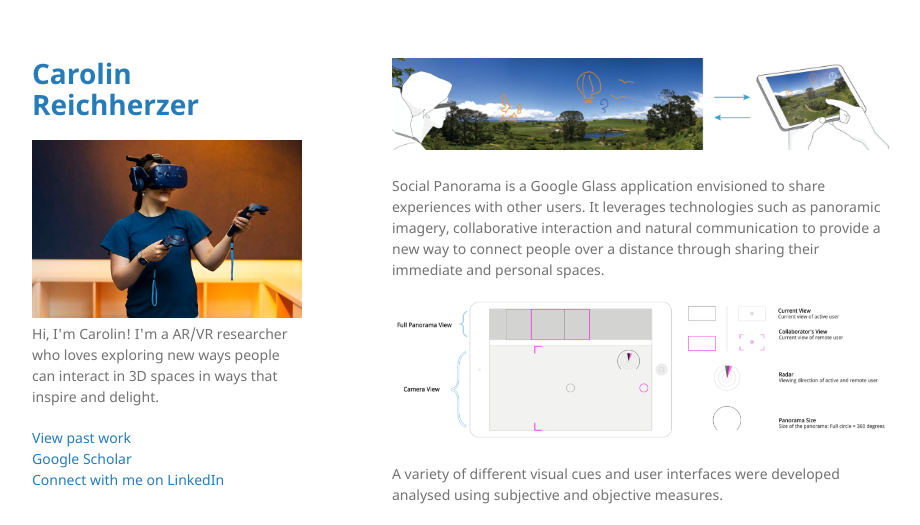
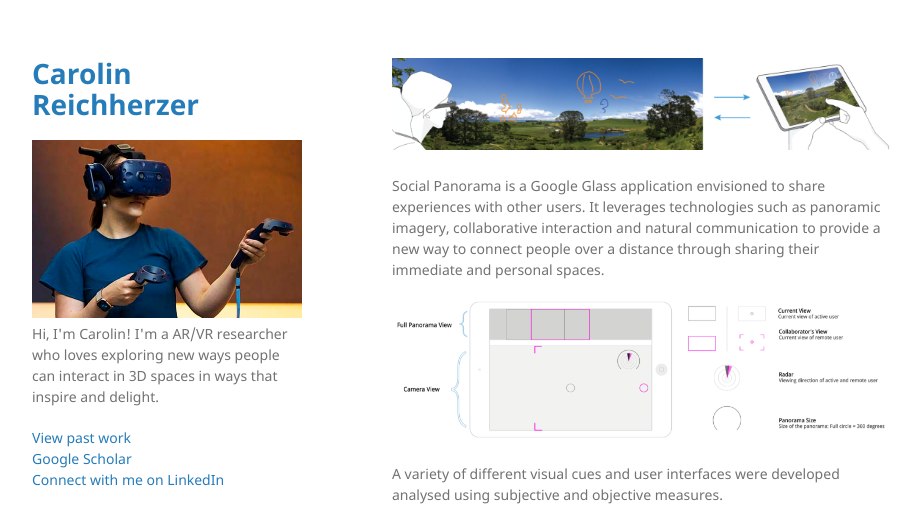
Before and after one commit to kiwicarolin/kiwicarolin.github.io, a Jekyll site: the page built from SocialPanorama.md, in a window 1280 px wide. Shown: the top 525 px of the page, without its empty margins (178-1098 px from the left). Built offline with Jekyll 4.4.1, drawn with Linux system fonts in a browser that asks for light colours; grey boxes are pictures that could not be loaded.

Commit message:
add cropped profile image

```diff
--- a/_config.yml
+++ b/_config.yml
@@ -1,5 +1,5 @@
 title: Carolin Reichherzer
-logo: /assets/img/ProfilePicture.jpg
+logo: /assets/img/ProfileHead.jpg
 description: Hi, I'm Carolin! I'm a AR/VR researcher who loves exploring new ways people can interact in 3D spaces in ways that inspire and delight.
 show_downloads: false
 google_analytics: UA-59119528-1
```
Also changed, not shown: assets/img/ProfileHead.jpg (added).
